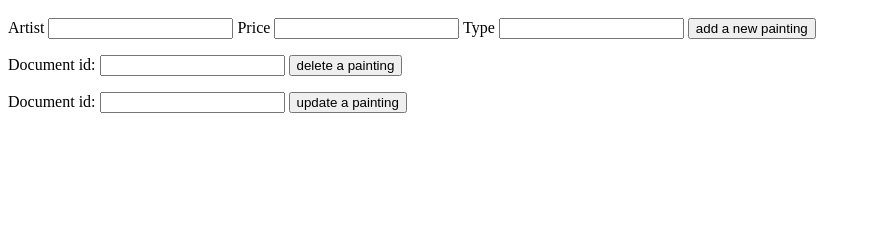
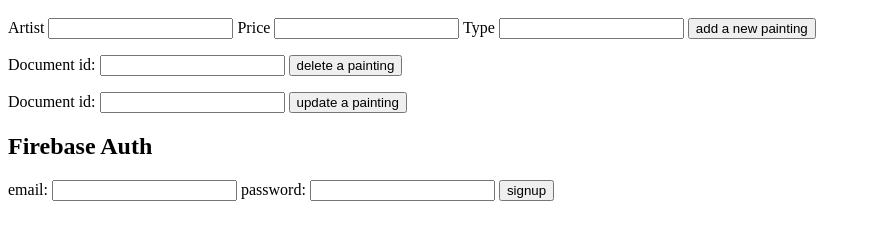
Before and after one commit to madhav06/Getting-Started-With-Firebase, a website with bundled scripts: page dist/index.html in a window 1280 px wide. Shown: the part 48-288 px from the top of the page, without its empty margins (0-871 px from the left). Built offline with nearby package versions, Linux system fonts and the light colour scheme; some packages are replaced by stand-ins of ours; no server answers; the database is empty.

Commit message:
--few more changes added

```diff
--- a/dist/index.html
+++ b/dist/index.html
@@ -34,6 +34,18 @@
         <button>update a painting</button>
     </form>
 
+    <h2>Firebase Auth</h2>
+
+    <form class="signup">
+        <label for="email">email:</label>
+        <input type="email" name="email" required>
+
+        <label for="password">password:</label>
+        <input type="password" name="password" required>
+
+        <button>signup</button>
+    </form>
+
     <script src="bundle.js"></script>
 </body>
 </html>
```
Also changed, not shown: 1 other file.
